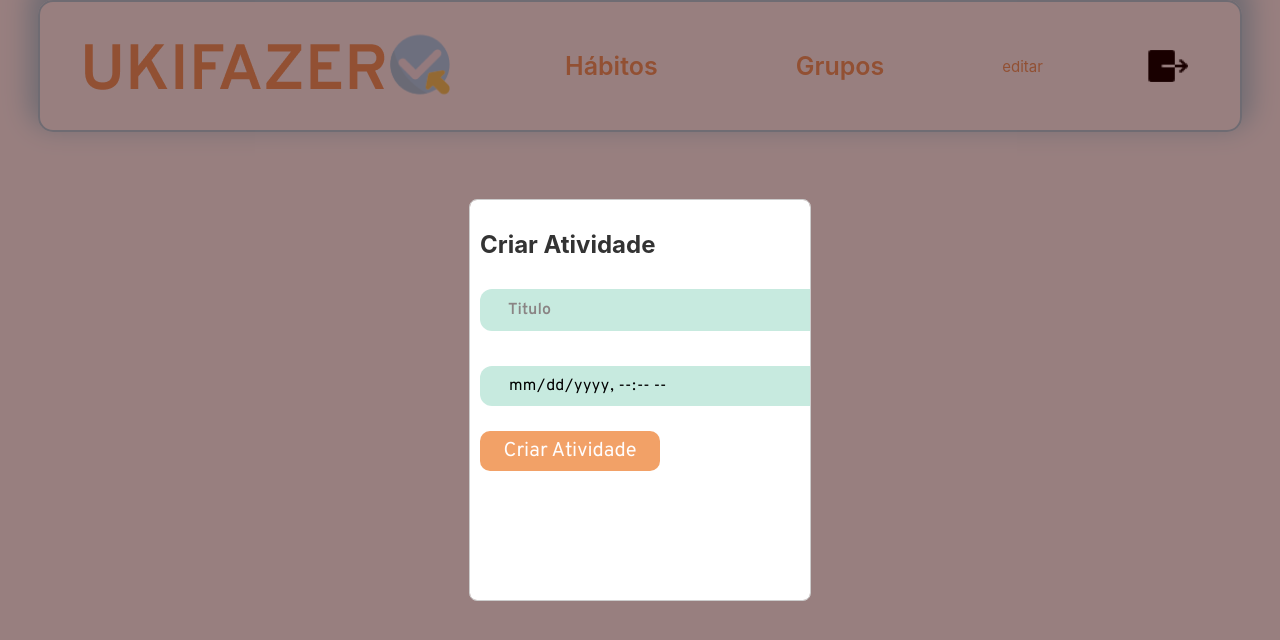
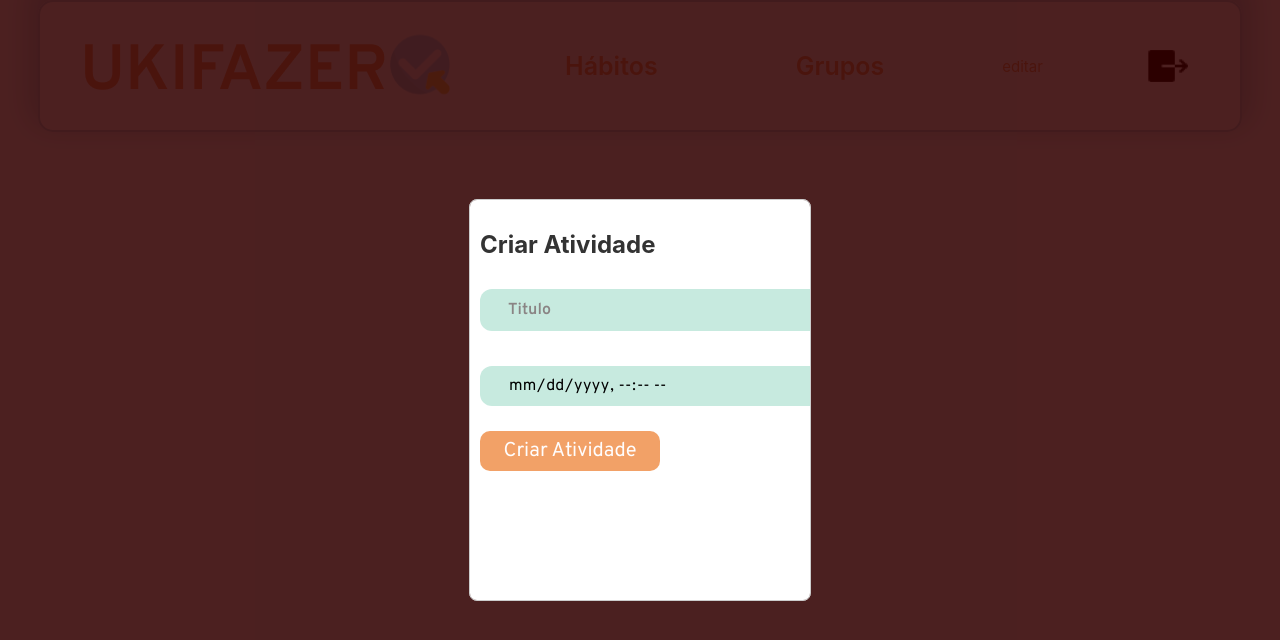
Before and after one commit to murilolmartins/app_habitos, a React (Create React App) app: page /habits in a window 1280 px wide. Shown: the top 640 px of the page. Built offline with nearby package versions, Linux system fonts and the light colour scheme; no server answers; sample sign-in values are in the browser's storage.

Commit message:
fix: minor changes

```diff
--- a/src/pages/Habits/index.jsx
+++ b/src/pages/Habits/index.jsx
@@ -14,11 +14,11 @@ const Habits = () => {
     <Container>
       <DesktopHeader isDashBoard></DesktopHeader>
       <MobileFooter isDashboard name="habits"></MobileFooter>
-      {/* <CreateHabits setIsOpen={setCreateHabitsOpen} isOpen={createHabitsOpen} />
+      <CreateHabits setIsOpen={setCreateHabitsOpen} isOpen={createHabitsOpen} />
       <ModalGoals
         setIsOpen={setIsModalGoalOpen}
         isOpen={isModalGoalOpen}
-      ></ModalGoals> */}
+      ></ModalGoals>
       <CreateActivities
         setIsOpen={setCreateActivitiesOpen}
         isOpen={createActivitiesOpen}
```
